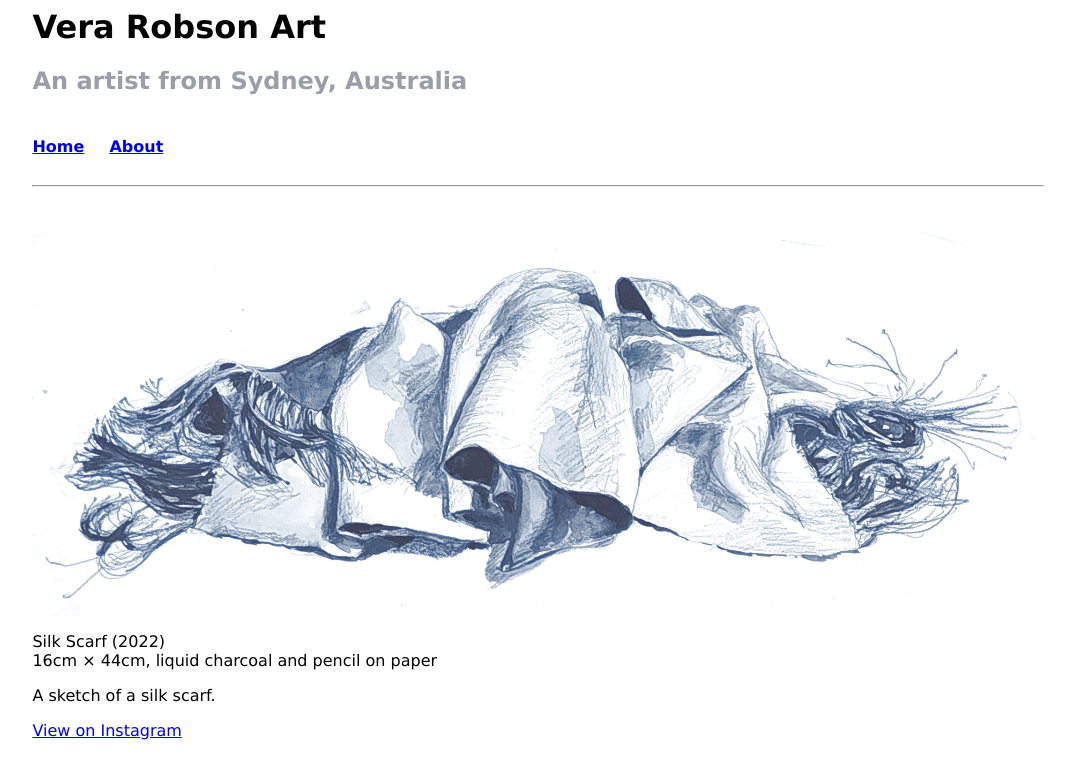
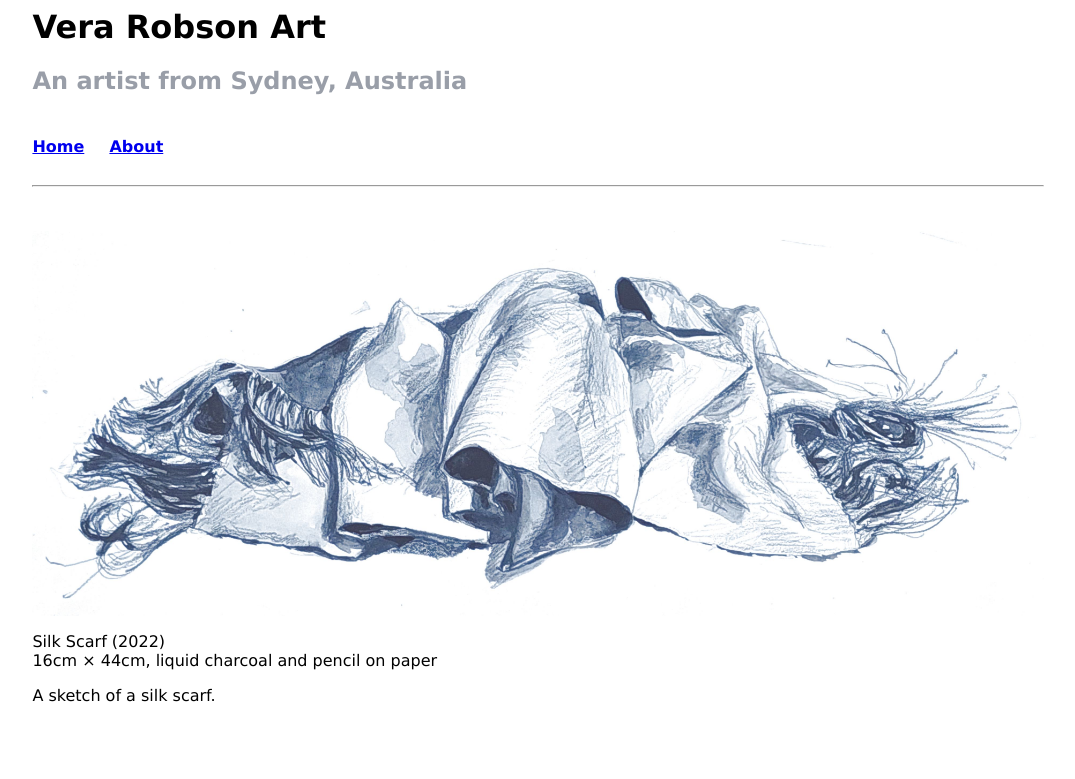
Before and after one commit to verarobsonart/verarobsonart.github.io, a Jekyll site: the page built from _artwork/14208.md, in a window 1280 px wide. Shown: the top 779 px of the page, without its empty margins (102-1177 px from the left). Built offline with Jekyll 4.4.1, drawn with Linux system fonts in a browser that asks for light colours.

Commit message:
Update artwork.html

```diff
--- a/_layouts/artwork.html
+++ b/_layouts/artwork.html
@@ -8,10 +8,6 @@ layout: default
 
 {{ content }}
 
-{% if page.instagram And page.instagram != "" And page.instagram != nil %}
-<p><a href="{{ page.instagram }}">View on Instagram</a></p>
-{% endif %}
-
 {% if page.available %}
 <p>Available for purchase via <a href="{{ page.shoplink }}">{{ page.shopname }}</a>.</p>
 {% endif %}
```
